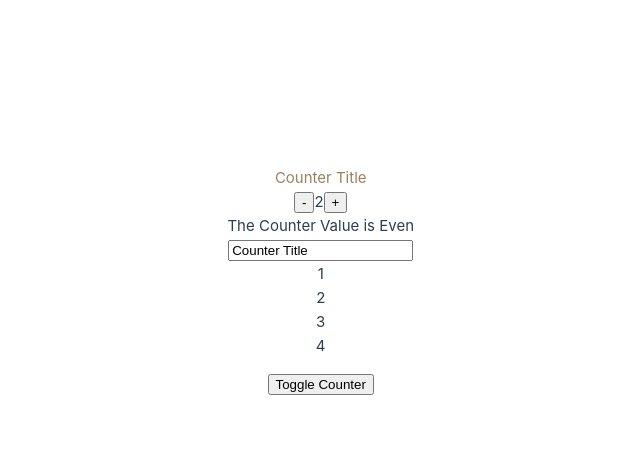
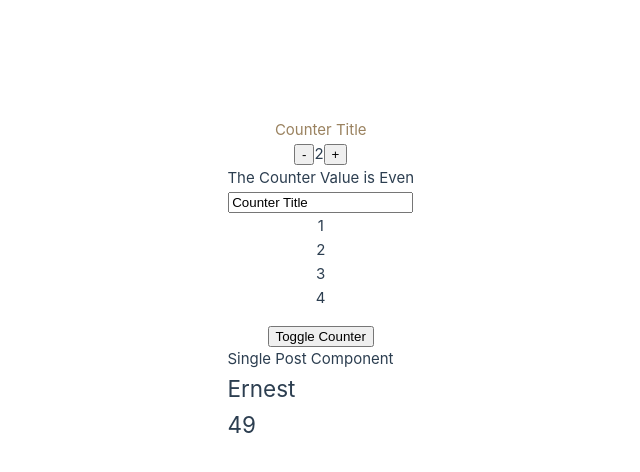
Before and after one commit to JeongAhYoon/vue_practice, a Vue app: page / in a window 1280 px wide. Shown: the top 472 px of the page, without its empty margins (226-866 px from the left). Built offline with nearby package versions, Linux system fonts and the light colour scheme.

Commit message:
props for passing data to child component

```diff
--- a/src/App.vue
+++ b/src/App.vue
@@ -18,6 +18,7 @@
 <FormInput />
 <WatchComponent />
 <WatchEffectComponent /> -->
+<SinglePost v-bind="postDetails" />
     <div style="margin-top: 15rem"></div>
   </div>
 </template>
@@ -34,8 +35,14 @@
 // }
 import CounterComponent from './components/Counter.vue' //change it locally
 import { onBeforeUpdate, onMounted, onUpdated, ref } from "vue";
+import SinglePost from './components/SinglePost.vue';
 const showCounter = ref(true);
 const counterRef = ref(null);
+const postDetails = {
+  title: 'Ernest',
+  age: 49
+};
+const postTitle = ref('Claire is cute')
 // onBeforeUpdate(() => {
 //   console.log("before Update");
 // });
--- /dev/null
+++ b/src/components/SinglePost.vue
@@ -0,0 +1,14 @@
+<template>
+    <div>Single Post Component</div>
+    <h2>{{ title }}</h2>
+    <h2>{{ age }}</h2>
+</template>
+
+<script setup>
+
+//const props = defineProps(['title','postTitle']);
+const props1 = defineProps(['title', 'age']);
+//const {title, age} = props1;
+//console.log(props1.postDetails);
+
+</script>
```
